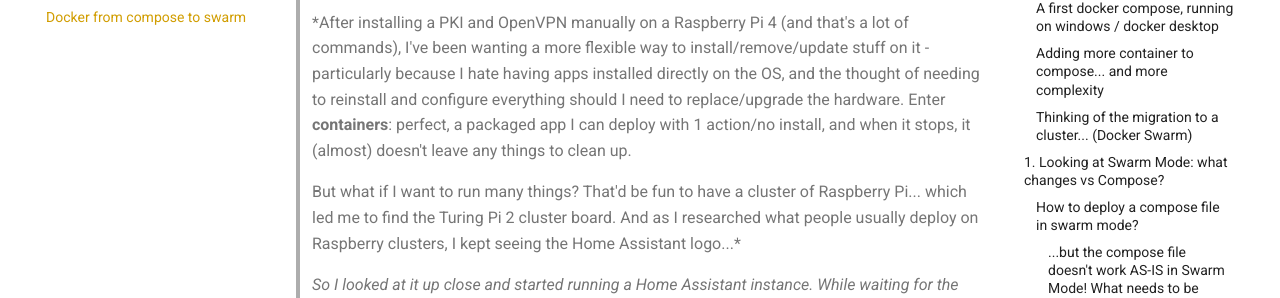
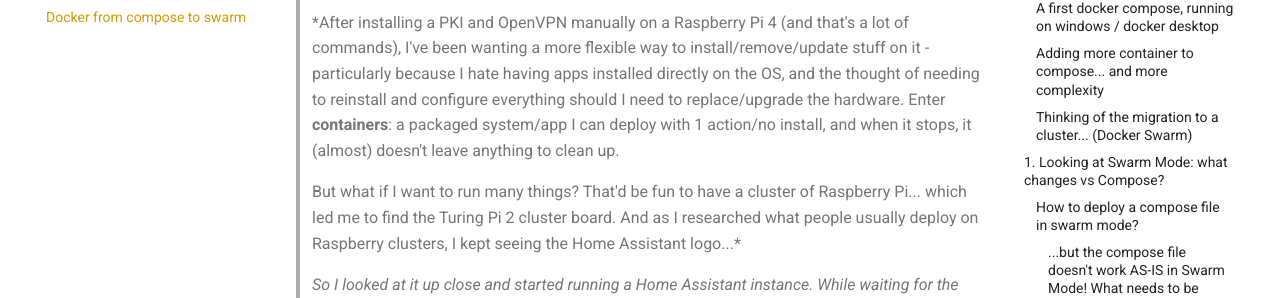
Before and after one commit to poulti/brain-pages, an MkDocs documentation site: the page built from docs/docker-from-compose-to-swarm.md, in a window 1280 px wide and 900 px high, scrolled down 375 px. Shown: the part 145-443 px from the top of the window. Built offline with MkDocs 1.6.1 and Material for MkDocs 9.7.7, drawn with Linux system fonts in a browser that asks for light colours; comment, search, counter and statistics services are not loaded.

Commit message:
fix typo in intro

```diff
--- a/docs/docker-from-compose-to-swarm.md
+++ b/docs/docker-from-compose-to-swarm.md
@@ -13,7 +13,7 @@
 
 >*Like a good chunk of 30yo+, I bought a (couple of) Raspberry without knowing what to do with it...*
 
->*After installing a PKI and OpenVPN manually on a Raspberry Pi 4 (and that's a lot of commands), I've been wanting a more flexible way to install/remove/update stuff on it - particularly because I hate having apps installed directly on the OS, and the thought of needing to reinstall and configure everything should I need to replace/upgrade the hardware. Enter **containers**: perfect, a packaged app I can deploy with 1 action/no install, and when it stops, it (almost) doesn't leave any things to clean up.
+>*After installing a PKI and OpenVPN manually on a Raspberry Pi 4 (and that's a lot of commands), I've been wanting a more flexible way to install/remove/update stuff on it - particularly because I hate having apps installed directly on the OS, and the thought of needing to reinstall and configure everything should I need to replace/upgrade the hardware. Enter **containers**: a packaged system/app I can deploy with 1 action/no install, and when it stops, it (almost) doesn't leave anything to clean up.
 
 > But what if I want to run many things? That'd be fun to have a cluster of Raspberry Pi... which led me to find the Turing Pi 2 cluster board. And as I researched what people usually deploy on Raspberry clusters, I kept seeing the Home Assistant logo...*
 
```
